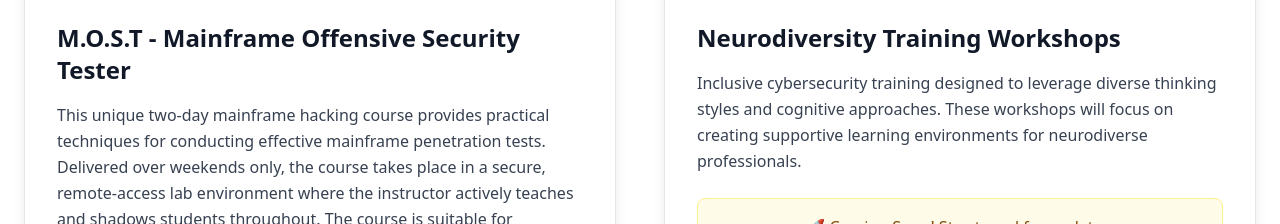
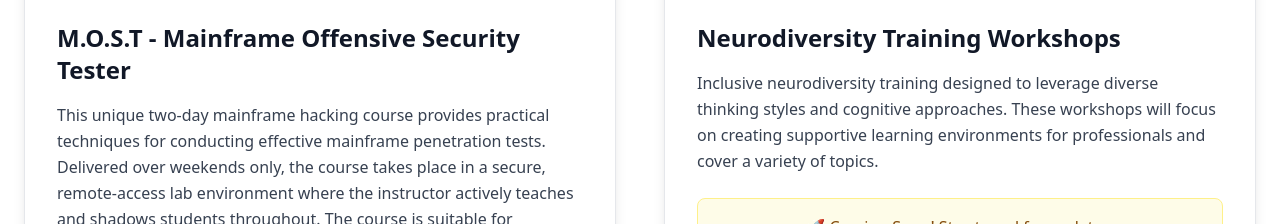
Before and after one commit to kevmilne/neuro-training-academy-shop, a React (Vite) app: page /training in a window 1280 px wide. Shown: the part 668-892 px from the top of the page. Built offline with nearby package versions, Linux system fonts and the light colour scheme.

Commit message:
Code edited in Lovable Code Editor
Edited UI in Lovable

```diff
--- a/src/pages/Training.tsx
+++ b/src/pages/Training.tsx
@@ -76,9 +76,9 @@ const Training = () => {
                   Neurodiversity Training Workshops
                 </h3>
                 <p className="text-gray-700 mb-6 leading-relaxed">
-                  Inclusive cybersecurity training designed to leverage diverse thinking
+                  Inclusive neurodiversity training designed to leverage diverse thinking
                   styles and cognitive approaches. These workshops will focus on creating
-                  supportive learning environments for neurodiverse professionals.
+                  supportive learning environments for professionals and cover a variety of topics.
                 </p>
                 <div className="bg-yellow-50 border border-yellow-200 rounded-lg p-4">
                   <p className="text-yellow-800 font-medium text-center">
```
